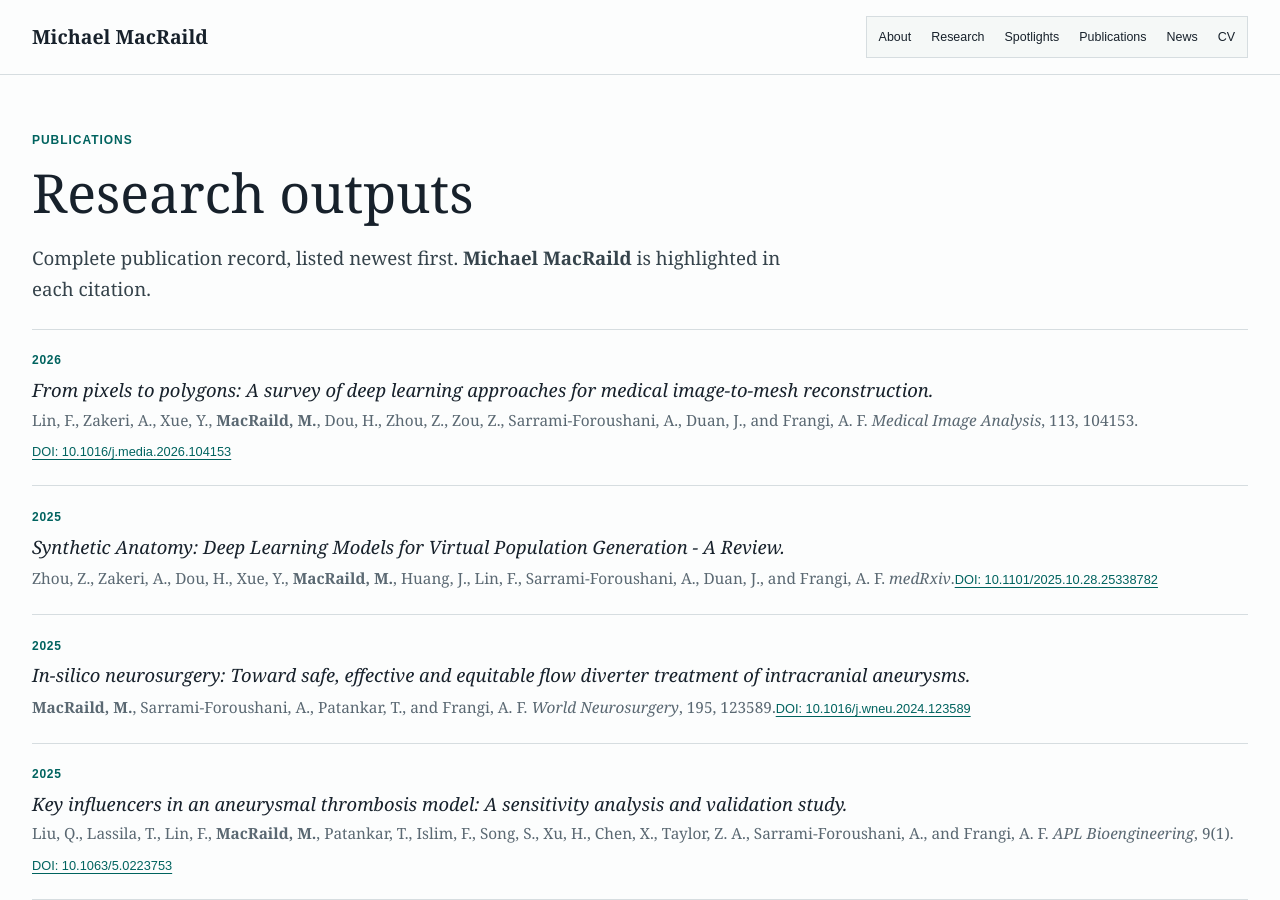
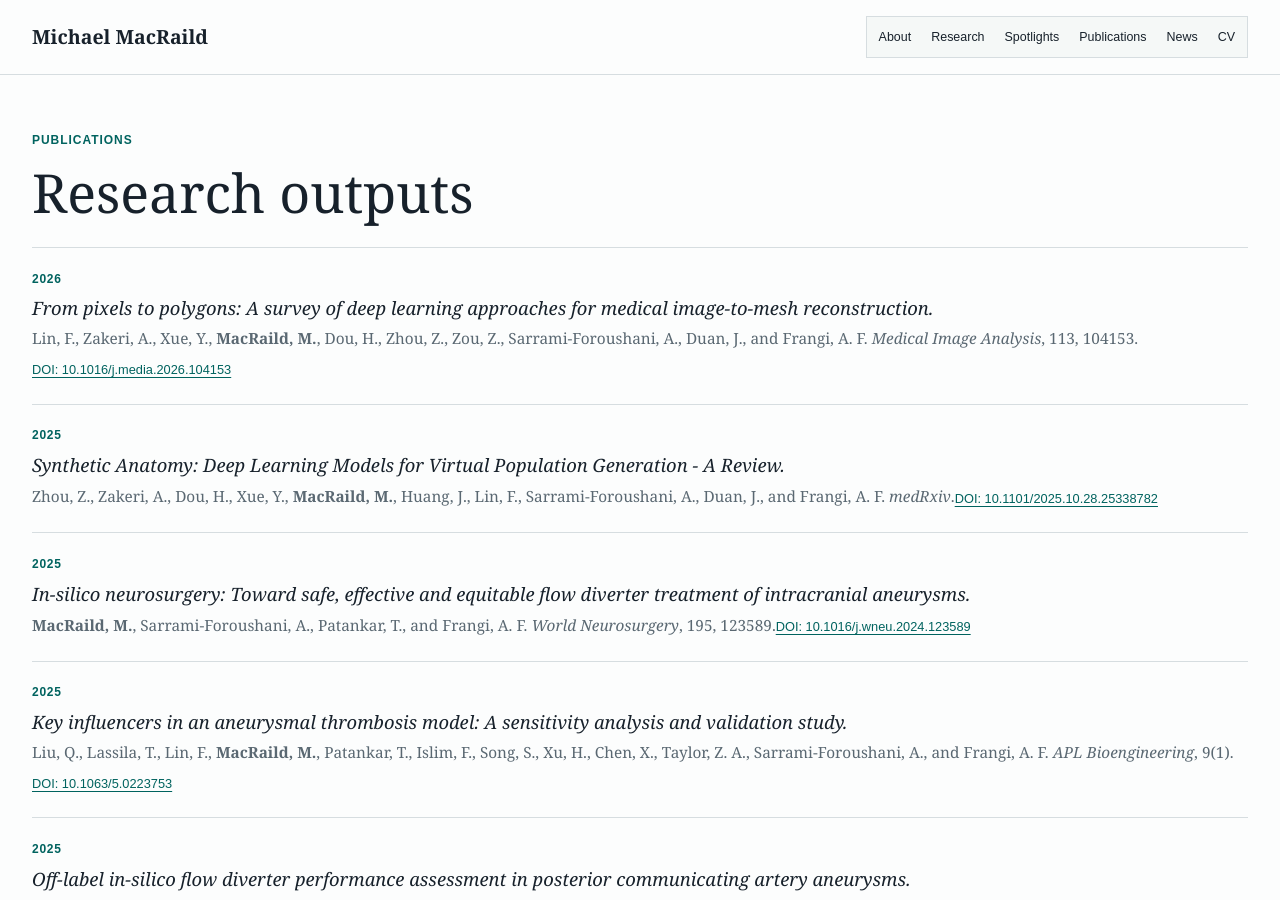
Before and after one commit to michaelmacraild/michaelmacraild.github.io, a Jekyll site: the page built from publications.md, in a window 1280 px wide and 900 px high. Built offline with Jekyll 4.4.1, drawn with Linux system fonts in a browser that asks for light colours.

Commit message:
Add files via upload

```diff
--- a/publications.md
+++ b/publications.md
@@ -6,7 +6,6 @@ permalink: /publications/
 
 <p class="eyebrow">Publications</p>
 <h1>Research outputs</h1>
-<p class="lead">Complete publication record, listed newest first. <strong>Michael MacRaild</strong> is highlighted in each citation.</p>
 
 <ul class="item-list">
   <li><span class="publication-year">2026</span><span class="publication-title">From pixels to polygons: A survey of deep learning approaches for medical image-to-mesh reconstruction.</span><span class="item-meta">Lin, F., Zakeri, A., Xue, Y., <strong>MacRaild, M.</strong>, Dou, H., Zhou, Z., Zou, Z., Sarrami-Foroushani, A., Duan, J., and Frangi, A. F. <em>Medical Image Analysis</em>, 113, 104153.</span><a class="doi-link" href="https://doi.org/10.1016/j.media.2026.104153">DOI: 10.1016/j.media.2026.104153</a></li>
```
